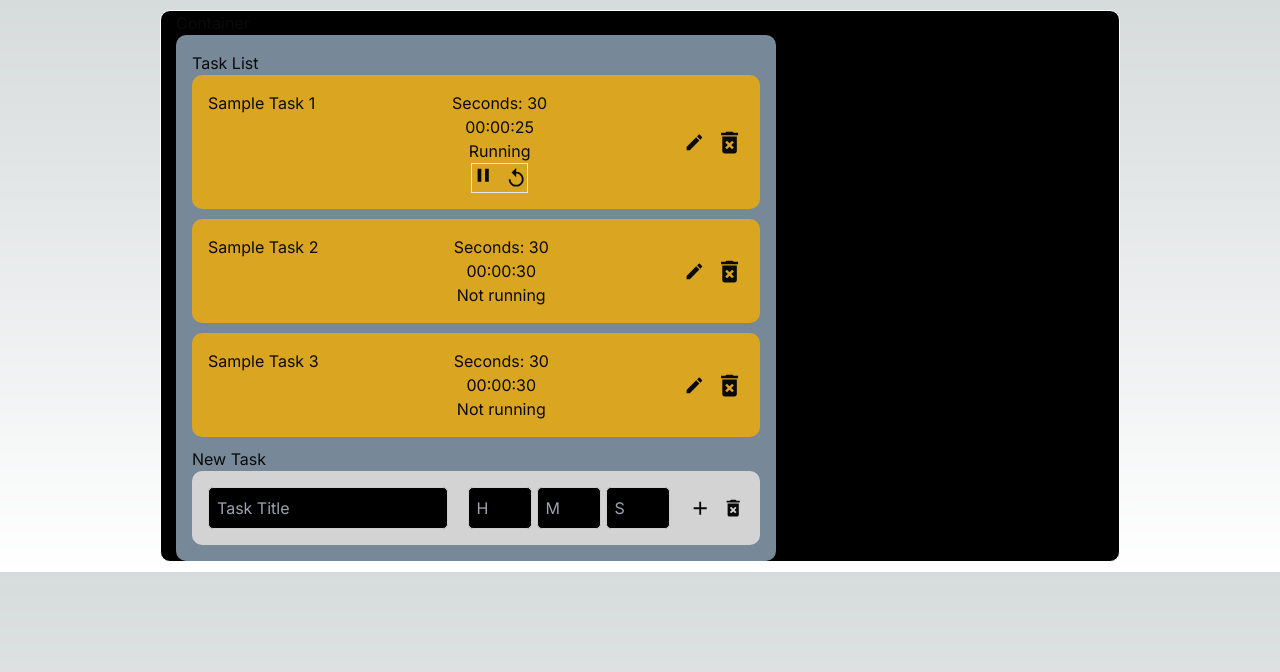
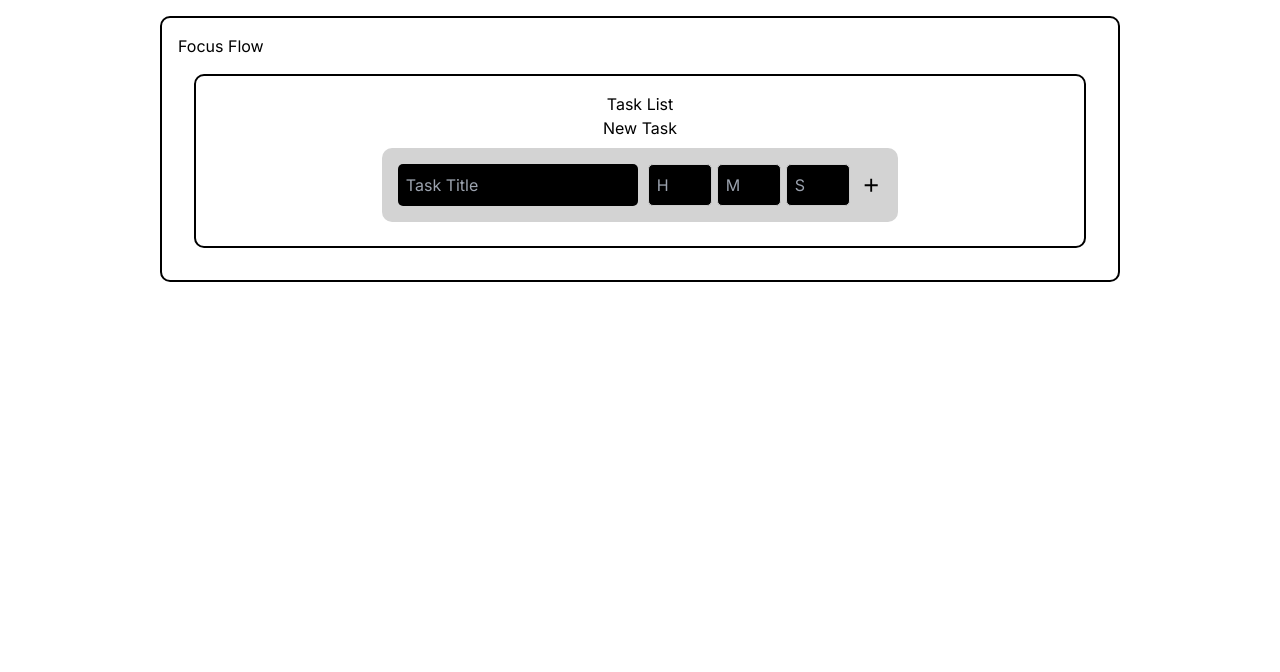
Before and after one commit to etdavis/Focus-Flow, a Next.js app in the folder Frontend/: page / in a window 1280 px wide. Shown: the top 672 px of the page. Built offline with nearby package versions, Linux system fonts and the light colour scheme.

Commit message:
tweaked timer and styles and added sound effect

```diff
--- a/Frontend/src/app/globals.css
+++ b/Frontend/src/app/globals.css
@@ -2,64 +2,46 @@
 @tailwind components;
 @tailwind utilities;
 
-:root {
-  --foreground-rgb: 10, 10, 10;
-  --background-start-rgb: 214, 219, 220;
-  --background-end-rgb: 255, 255, 255;
+.container {
+  border: 2px, solid,  black;
+  border-radius: 10px;
+  padding: 1rem;
+  margin-top: 1rem;
+  margin-right: auto;
+  margin-left: auto;
+  max-width: 960px;
 }
 
-@media (prefers-color-scheme: dark) {
-  :root {
-    --foreground-rgb: 255, 255, 255;
-    --background-start-rgb: 0, 0, 0;
-    --background-end-rgb: 10, 10, 10;
-  }
-}
-
-body {
-  margin: 10px;
-  color: rgb(var(--foreground-rgb));
-  background: linear-gradient(
-      to bottom,
-      transparent,
-      rgb(var(--background-end-rgb))
-    )
-    rgb(var(--background-start-rgb));
-}
-
-.container {
-  background-color: black;
-  border: 1px, solid, white;
+.task-list {
+  border: 2px, solid, black;
   border-radius: 10px;
-  max-width: 960px;
-  margin-right: auto;
-  margin-left: auto;
-  padding-right: 15px;
-  padding-left: 15px;
-}
-
-
-.task-list {
-  background-color: lightslategray;
-  max-width: 600px;
-  border-radius: 10px;
-  margin: 10 auto;
+  margin: 1rem;
   padding: 1rem;
+  display: flex;
+  flex-direction: column;
+  align-items: center;
 }
 
 .task {
-  background-color: goldenrod;
-  margin-bottom: 10px;
+  background-color: lightskyblue;
+  border: 1px, solid, black;
   border-radius: 10px;
   padding: 1rem;
+  margin: 0.5rem;
   display: flex;
   justify-content: space-between;
+  width: 100%
+}
+
+.task.active {
+  background-color: lightgreen;
+  border: 5px solid green;
 }
 
 .task-form {
   background-color: lightgray;
   max-width: 600px;
-  margin: 10 auto;
+  margin: 0.5rem;
   padding: 1rem;
   border-radius: 10px;
   display: flex;
@@ -71,8 +53,9 @@ body {
   margin-right: 10px;
   padding: 0.5rem;
   border-radius: 5px;
-  border: 1px solid #ccc;
   background-color: black;
+  color: white;
+  caret-color: white;
   max-width: 15rem;
 }
 
@@ -81,7 +64,8 @@ body {
   gap: 5px;
   align-items: center;
   margin-right: 10px;
-
+  color: white;
+  caret-color: white;
 }
 
 .hours, .minutes, .seconds {
@@ -100,6 +84,7 @@ body {
 
 .timer-buttons {
   display: flex;
+  flex-direction: row;
   align-items: center;
   gap: 10px;
   border-width: 1px;
--- a/Frontend/src/app/page.js
+++ b/Frontend/src/app/page.js
@@ -2,31 +2,10 @@
 import { useState } from "react";
 import { useEffect } from "react";
 import { TaskList } from "@/components/TaskList";
-import { nanoid } from "nanoid";
 
 export default function Home() {
   const [tasks, setTasks] = useState([
-    {
-      id: 0,
-      title: "Sample Task 1",
-      hours: 0,
-      minutes: 0,
-      seconds: 30
-    },
-    {
-      id: 1,
-      title: "Sample Task 2",
-      hours: 0,
-      minutes: 0,
-      seconds: 30
-    },
-    {
-      id: 2,
-      title: "Sample Task 3",
-      hours: 0,
-      minutes: 0,
-      seconds: 30
-    },
+
   ]);
 
   function addTask(newTask) {
@@ -67,25 +46,11 @@ export default function Home() {
 
   return (
     <div className="container">
-      <h1>Container</h1>
+      <h1>Focus Flow</h1>
       <TaskList tasks={tasks}
         addTask={addTask}
         handleDeleteTask={deleteTask}
         />
     </div>
   )
-  /*
-  return (
-    <div>
-      <h2>Books from API</h2>
-      {books.map((book) => (
-        <div>
-          <p>Title: {book.title}</p>
-          <p>Author: {book.author}</p>
-          <p>Quantity: {book.quantity}</p>
-        </div>
-      ))}
-    </div>
-  );
-  */
 }
--- a/Frontend/src/components/NewTask.js
+++ b/Frontend/src/components/NewTask.js
@@ -1,6 +1,5 @@
 "use client";
 import { useState } from "react";
-import { MdDeleteForever } from "react-icons/md";
 import {MdAdd} from "react-icons/md";
 
 
@@ -90,9 +89,6 @@ export function NewTask({ addTask }) {
             <button type="submit">
                 <MdAdd className="add-icon"/>
             </button>
-            <button>
-                <MdDeleteForever className="delete-icon"/>
-            </button>
         </div>
     </form>
     );
--- a/Frontend/src/components/Task.js
+++ b/Frontend/src/components/Task.js
@@ -1,23 +1,22 @@
-import { MdDeleteForever, MdEdit } from "react-icons/md";
+import { MdDeleteForever } from "react-icons/md";
 import { Timer } from "./Timer";
 
-export function Task({ id, title, hours, minutes, seconds, isActive, onComplete, handleDeleteTask }) {
+export function Task({ id, title, hours, minutes, seconds, isActive, autoStart, onManualStart, onComplete, handleDeleteTask }) {
     const time = new Date();
     const totalSeconds = Number(seconds) + Number(minutes) * 60 + Number(hours) * 3600;
     time.setSeconds(time.getSeconds() + totalSeconds);
 
-    return <div className="task">
+    return <div className={`task ${isActive ? "active" : ""}`}>
         <h1>{title}</h1>
         <Timer
             expiryTimestamp={time}
             startValue={totalSeconds}
             isActive={isActive}
+            autoStart={autoStart}
+            onManualStart={onManualStart}
             onComplete={onComplete}
         />
         <div className="icons">
-            <button type="submit">
-                <MdEdit className="edit-icon" size="1.3em"/>
-            </button>
             <button onClick={() => handleDeleteTask(id)}>
                 <MdDeleteForever className="delete-icon" size="1.3em"/>
             </button>
--- a/Frontend/src/components/TaskList.js
+++ b/Frontend/src/components/TaskList.js
@@ -1,29 +1,52 @@
 import { Task } from "@/components/Task";
 import { NewTask } from "./NewTask";
-import { useState } from "react";
+import { useState, useEffect } from "react";
 
 export function TaskList({ tasks, addTask, handleDeleteTask }) {
     const [activeIndex, setActiveIndex] = useState(0);
+    const [autoStartNext, setAutoStartNext] = useState(false);
+
+    // If tasks change (task added/deleted)
+    useEffect(() => {
+        if (tasks.length === 0) return;
+        // Always make the first task active when list changes
+        setActiveIndex(0);
+        setAutoStartNext(false);
+    }, [tasks]);
 
     const handleTimerComplete = () => {
-        setActiveIndex((prev) => {
-            if (prev + 1 < tasks.length) return prev + 1;
-            return prev; // last task stays last
-        });
+        if (activeIndex + 1 < tasks.length) {
+            // Move to next timer and auto-start it
+            setActiveIndex(i => i + 1);
+            setAutoStartNext(true);
+        } else {
+            // Finished last task → go back to first, but do NOT auto start
+            setActiveIndex(0);
+            setAutoStartNext(false);
+        }
+    };
+
+    const handleManualStart = () => {
+        // User clicked Play → allow cascade to auto-start next timers
+        setAutoStartNext(true);
     };
 
     return (
     <div className="task-list">
         <h2>Task List</h2>
         {tasks.map((task, idx) => (
+
             //Next two lines are equivalent
             //<Task id={task.id} title={task.title} timer={task.timer} key = {idx}/>
             <Task
                 {...task}
                 key = {idx}
                 isActive={idx === activeIndex}
+                autoStart={idx === activeIndex && autoStartNext}
+                onManualStart={handleManualStart}
                 onComplete={handleTimerComplete}
                 handleDeleteTask={handleDeleteTask}
+                setActiveIndex={setActiveIndex}
             />
         ))}
         <h2>New Task</h2>
--- a/Frontend/src/components/Timer.js
+++ b/Frontend/src/components/Timer.js
@@ -4,7 +4,12 @@ import { useTimer } from 'react-timer-hook';
 import { MdPause, MdPlayArrow, MdReplay } from "react-icons/md";
 
 
-export function Timer({ expiryTimestamp, startValue, isActive, onComplete }) {
+export function Timer({ expiryTimestamp, startValue, isActive, autoStart, onManualStart, onComplete }) {
+    const playSound = () => {
+        const audio = new Audio("/sounds/timer-terminer-342934.mp3");
+        audio.play().catch(err => console.log("Audio play error:", err));
+    };
+
     const {
         totalSeconds,
         milliseconds,
@@ -20,38 +25,43 @@ export function Timer({ expiryTimestamp, startValue, isActive, onComplete }) {
     } = useTimer({ expiryTimestamp,
         autoStart: false,
         onExpire: () => {
-            console.warn('Timer expired');
+            playSound();
             onComplete();
         },
         interval: 20
     });
 
-    const autoStart = false;
+    //const autoStart = false;
     const startTime = startValue;
 
     useEffect(() => {
         if (isActive) {
             const time = new Date();
             time.setSeconds(time.getSeconds() + startValue);
-            restart(time, true); // auto-start only the active timer
+            restart(time, autoStart); // auto-start only the active timer
         } else {
             pause();
         }
-    }, [isActive]);
+    }, [isActive, autoStart]);
+
+    const handlePlayClick = () => {
+        onManualStart();  // enable cascade
+        resume();         // start this timer
+    };
 
   return (
     <div className="timer">
-        <p>Seconds: {startTime}</p>
         <div className="timer-numbers">
             <span>{hours.toString().padStart(2, "0")}</span>:
                 <span>{minutes.toString().padStart(2, "0")}</span>:
                 <span>{seconds.toString().padStart(2, "0")}</span>
         </div>
         <p>{isRunning ? 'Running' : 'Not running'}</p>
+        <p>{isActive ? 'Active' : 'Not active'}</p>
         {isActive && (
             <div className="timer-buttons">
                 <div>{!isRunning ?
-                    <button onClick={resume}>
+                    <button onClick={handlePlayClick}>
                         <MdPlayArrow className="play-icon"/>
                     </button> :
                     <button onClick={pause}>
@@ -60,10 +70,10 @@ export function Timer({ expiryTimestamp, startValue, isActive, onComplete }) {
                 </div>
 
                 <button onClick={() => {
-                    // Restarts to 5 minutes timer
+
                     const time = new Date();
                     time.setSeconds(time.getSeconds() + startTime);
-                    restart(time, autoStart)
+                    restart(time, false)
                 }}><MdReplay className="restart-icon"/></button>
             </div>
         )}
```
Also changed, not shown: 1 other file (tests, documents, lock files or other folders).
